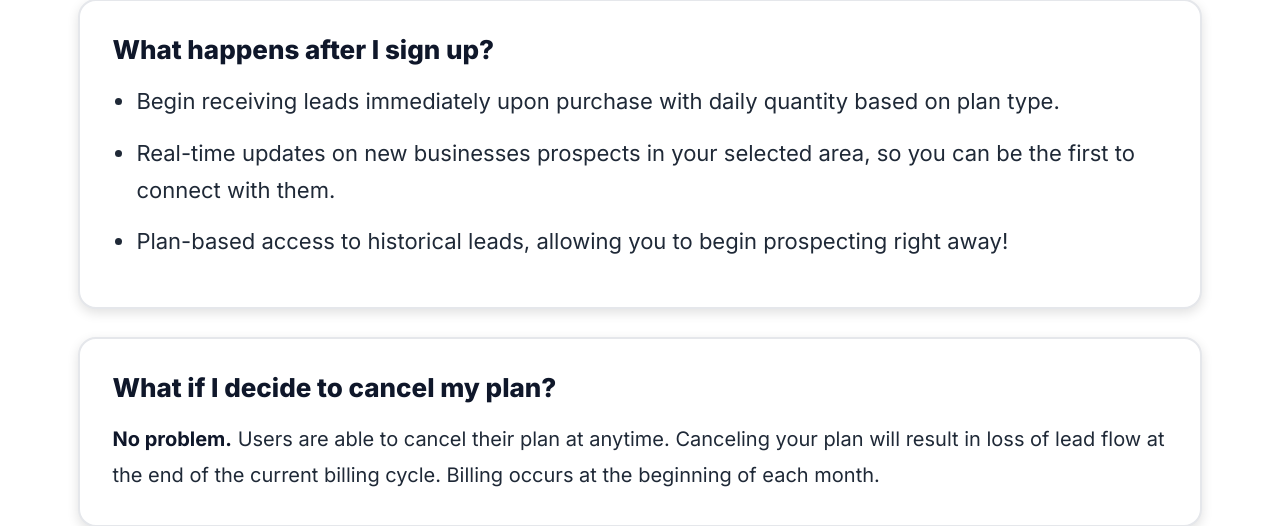
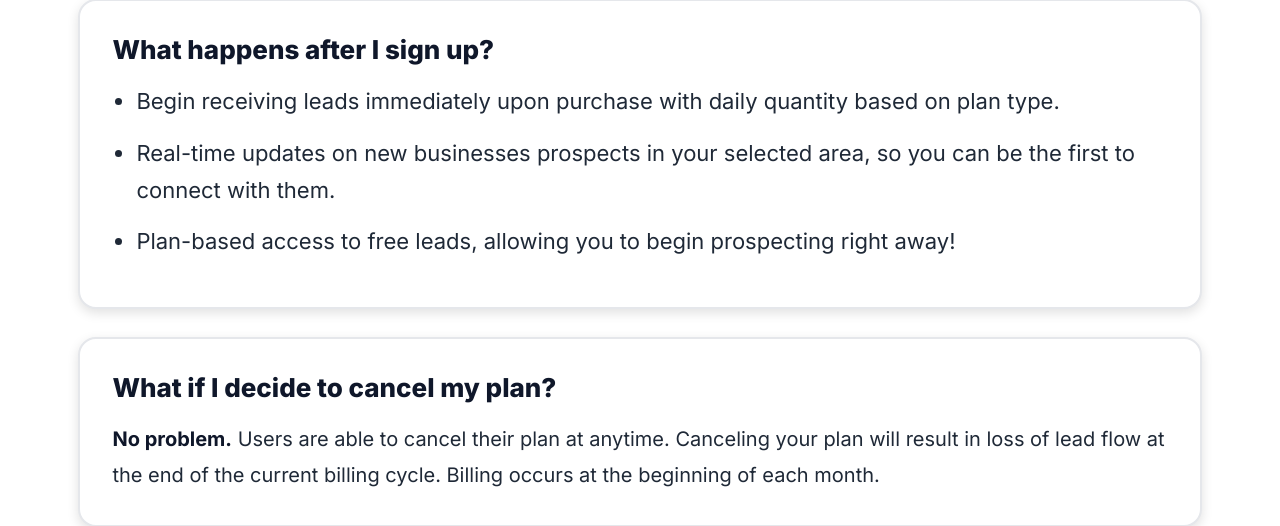
Before and after one commit to rileygiauque/mybusinessleadfinder, a Flask app: page / in a window 1280 px wide. Shown: the part 3710-4236 px from the top of the page. Run offline with Flask 3, Linux system fonts and the light colour scheme; parts of the project's set-up code (start-up, migrations or seed data) failed here and were passed over.

Commit message:
Update index.html

```diff
--- a/nbp/templates/index.html
+++ b/nbp/templates/index.html
@@ -935,7 +935,7 @@ form input {
           <ul>
             <li>Begin receiving leads immediately upon purchase with daily quantity based on plan type.</li>
             <li>Real-time updates on new businesses prospects in your selected area, so you can be the first to connect with them.</li>
-            <li>Plan-based access to historical leads, allowing you to begin prospecting right away!</li>
+            <li>Plan-based access to free leads, allowing you to begin prospecting right away!</li>
           </ul>
         </div>
       </div>
```
